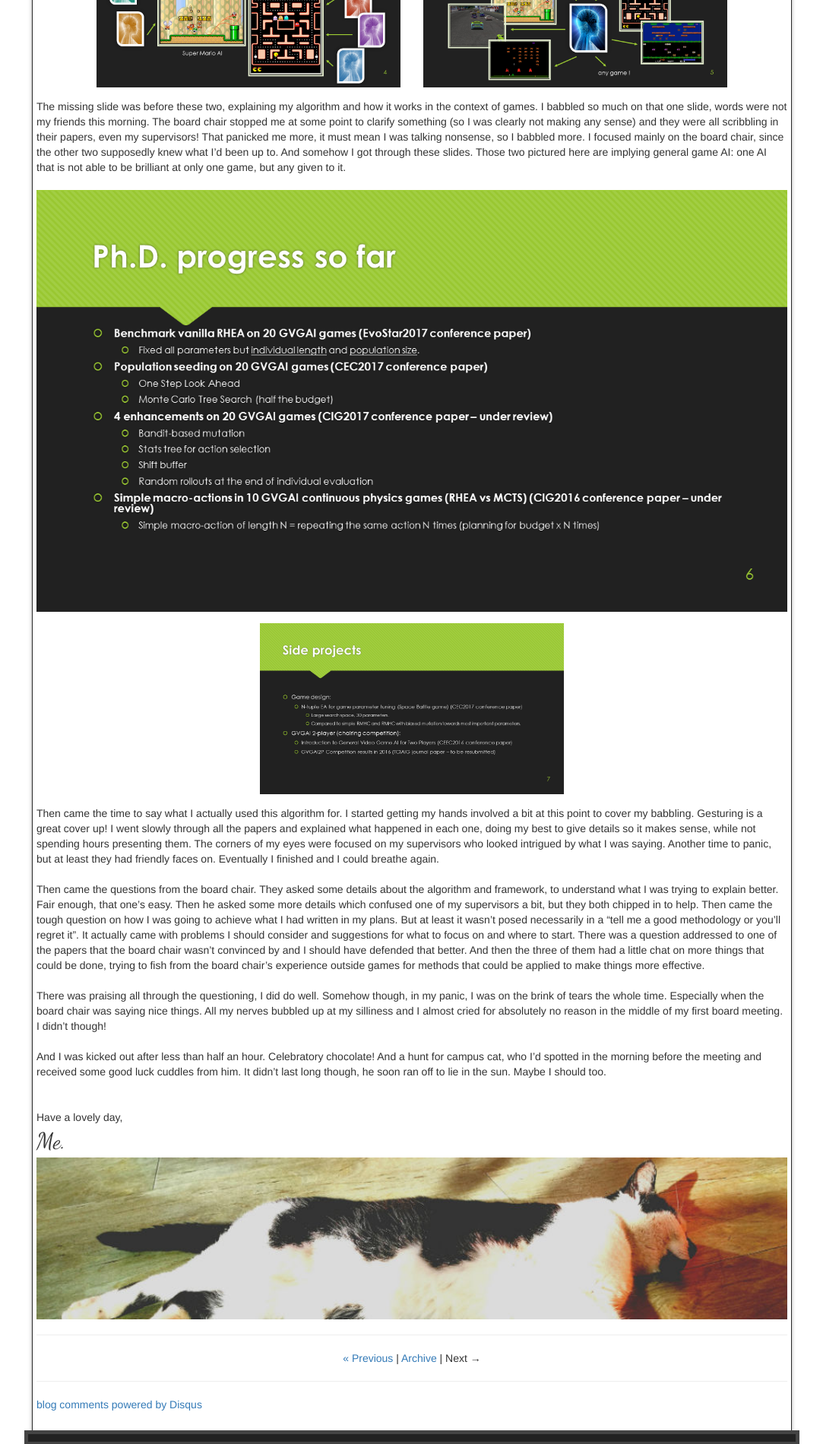
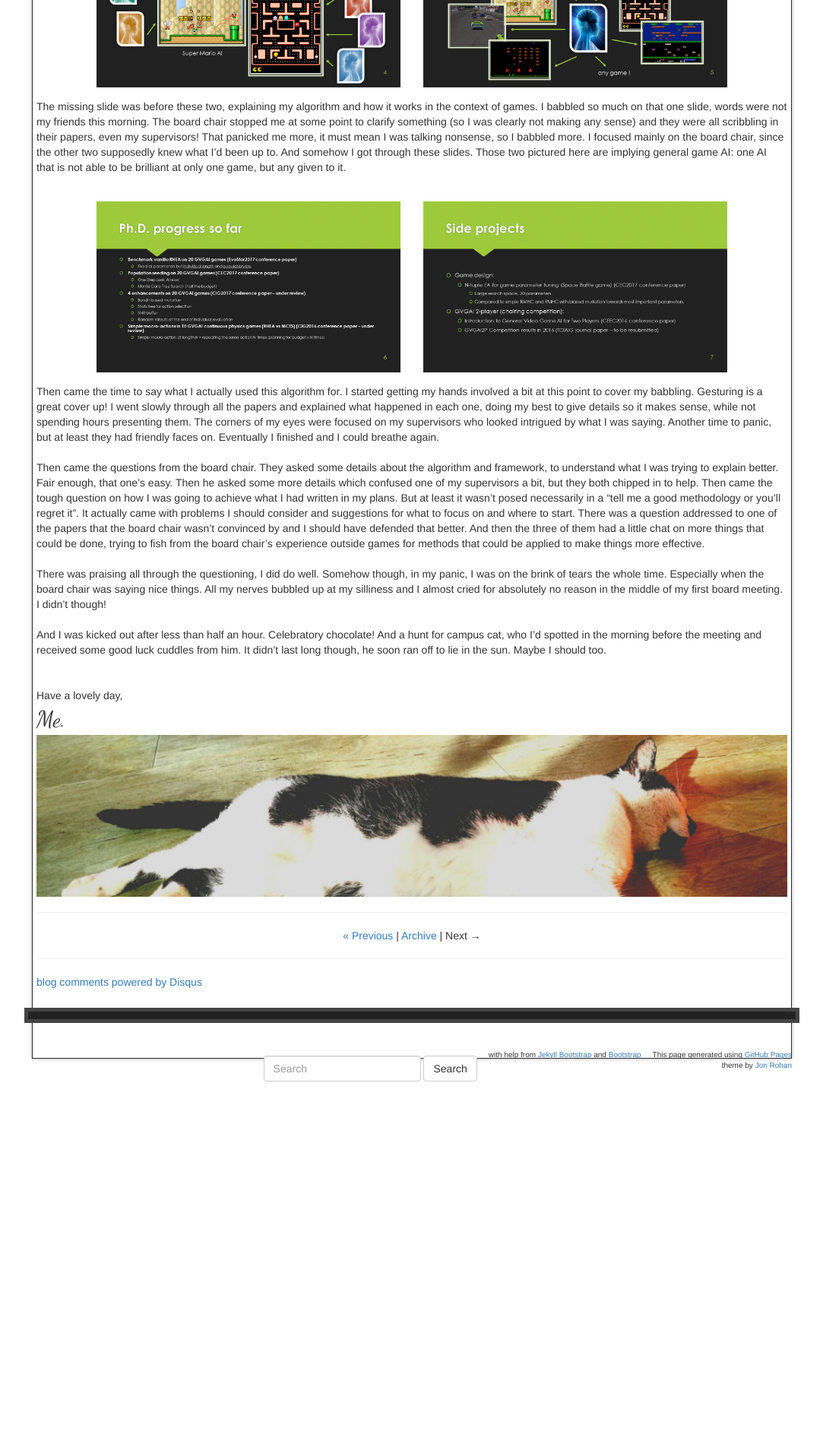
Before and after one commit to rdgain/rdgain.github.io, a Jekyll site: the page built from _posts/2017-04-13-first-supervisory-board.md, in a window 1280 px wide. Shown: the part 1665-3565 px from the top of the page at 76% size, without its empty margins (98-1181 px from the left). Built offline with Jekyll 4.4.1, drawn with Linux system fonts in a browser that asks for light colours; nearby versions of some CDN libraries; some web fonts are replaced; library files that are not in the unit come from our copies; comment, search, counter and statistics services are not loaded; after the commit the page ends 3166 px from its top, so only the background shows below that.

Commit message:
grrr it's capital PNG

```diff
--- a/_posts/2017-04-13-first-supervisory-board.md
+++ b/_posts/2017-04-13-first-supervisory-board.md
@@ -23,15 +23,15 @@
 
 In the end, I did cancel my flight to Mexico and showed up at the meeting. Arrived a few minutes early and I ran into one of my supervisors who was just going off to get some coffee, but invited me in the room anyway. My other supervisor was there and he was trying to find the documents I'd submitted for this meeting. Yeah, they don't all actually read them. Huff! I fumbled with the HDMI cable for a while to connect my laptop to the monitor for a better display of my few slides. Then the board chair walked in. He didn't say much until the coffee supervisor returned. He didn't say much after either and instead asked me to do the presentation I'd prepared. So I did.
 
-<center><img style="margin:15px;width:400px" src="{{ site.url }}/assets/images/post2/Presentation/Slide1.png" /><img style="margin:15px;width:400px" src="{{ site.url }}/assets/images/post2/Presentation/Slide2.png" /></center>
+<center><img style="margin:15px;width:400px" src="{{ site.url }}/assets/images/post2/Presentation/Slide1.PNG" /><img style="margin:15px;width:400px" src="{{ site.url }}/assets/images/post2/Presentation/Slide2.PNG" /></center>
 
 Introductory slides. I assumed they knew who I was so I skipped saying my introduction. Was that the first mistake? I got through saying my main research topic though, as well as adding that the rest of that slide was just me showing off because I'd been busy. (hint, hint, be impressed and save the torture for others). My legs were crossed defensively, my hands were clamped in my lap, sweating. My heart was trying to jump out of my chest. I wondered if my hair looked all fluffy from the wind outside.
 
-<center><img style="margin:15px;width:400px" src="{{ site.url }}/assets/images/post2/Presentation/Slide4.png" /><img style="margin:15px;width:400px" src="{{ site.url }}/assets/images/post2/Presentation/Slide5.png" /></center>
+<center><img style="margin:15px;width:400px" src="{{ site.url }}/assets/images/post2/Presentation/Slide4.PNG" /><img style="margin:15px;width:400px" src="{{ site.url }}/assets/images/post2/Presentation/Slide5.PNG" /></center>
 
 The missing slide was before these two, explaining my algorithm and how it works in the context of games. I babbled so much on that one slide, words were not my friends this morning. The board chair stopped me at some point to clarify something (so I was clearly not making any sense) and they were all scribbling in their papers, even my supervisors! That panicked me more, it must mean I was talking nonsense, so I babbled more. I focused mainly on the board chair, since the other two supposedly knew what I'd been up to. And somehow I got through these slides. Those two pictured here are implying general game AI: one AI that is not able to be brilliant at only one game, but any given to it.
 
-<center><img src="{{ site.url }}/assets/images/post2/slide6.png" /><img style="margin:15px;width:400px" src="{{ site.url }}/assets/images/post2/Presentation/Slide7.png" /></center>
+<center><img style="margin:15px;width:400px" src="{{ site.url }}/assets/images/post2/Presentation/Slide6.PNG" /><img style="margin:15px;width:400px" src="{{ site.url }}/assets/images/post2/Presentation/Slide7.PNG" /></center>
 
 Then came the time to say what I actually used this algorithm for. I started getting my hands involved a bit at this point to cover my babbling. Gesturing is a great cover up! I went slowly through all the papers and explained what happened in each one, doing my best to give details so it makes sense, while not spending hours presenting them. The corners of my eyes were focused on my supervisors who looked intrigued by what I was saying. Another time to panic, but at least they had friendly faces on. Eventually I finished and I could breathe again.
 
```
Also changed, not shown: assets/images/post2/Presentation/Slide6.PNG (renamed from assets/images/post2/Slide6.PNG).
